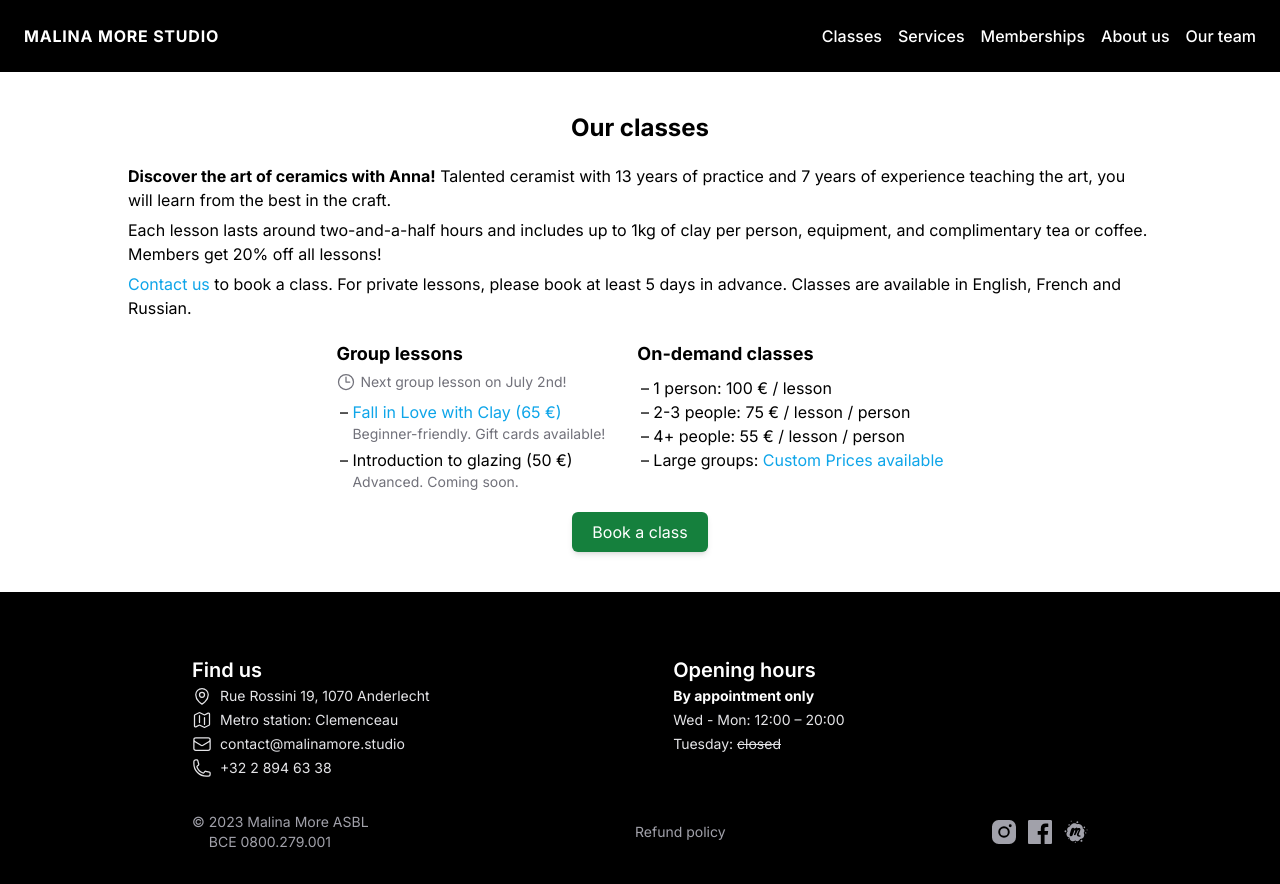
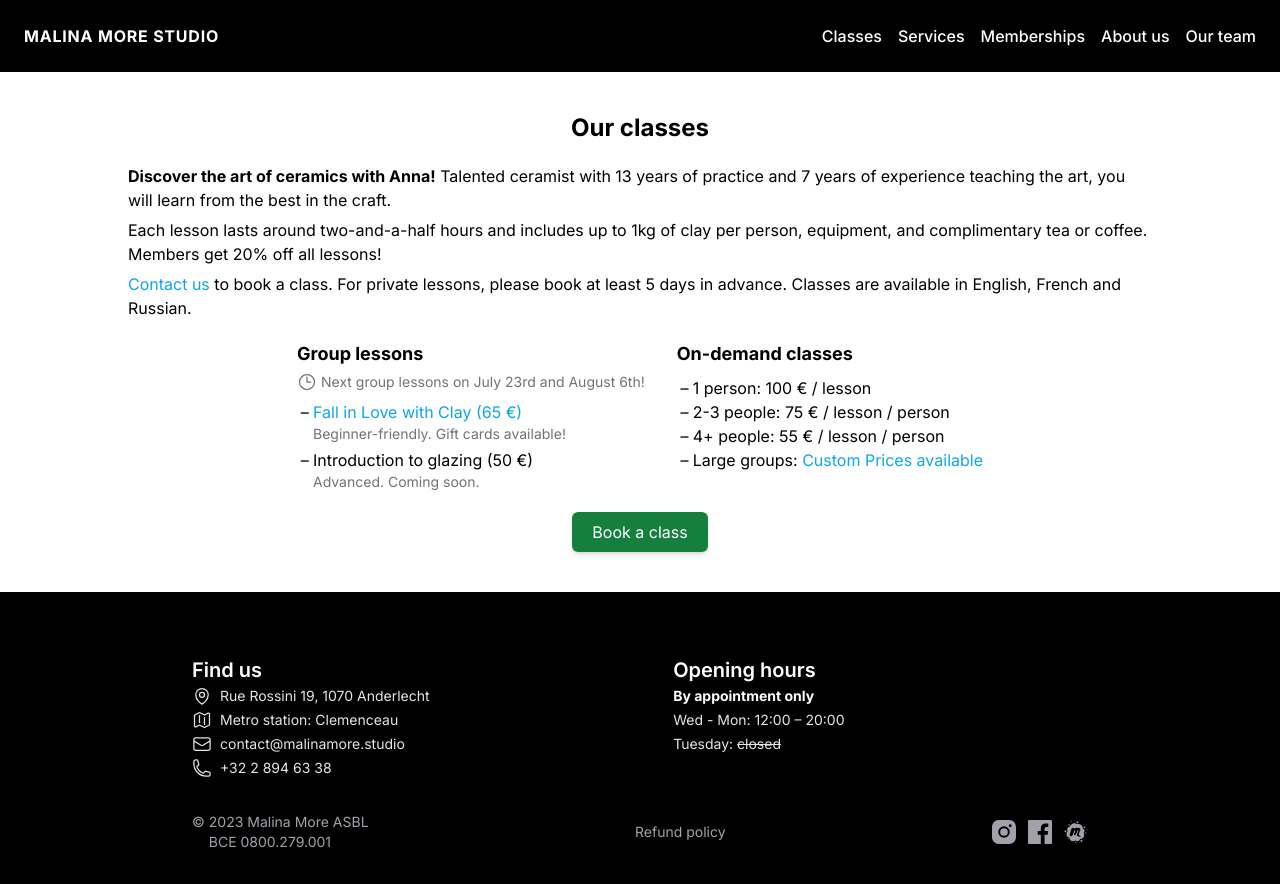
Before and after one commit to jleclanche/malinamore.studio, a Next.js app: page /classes in a window 1280 px wide. Built offline with nearby package versions, Linux system fonts and the light colour scheme.

Commit message:
Update dates

```diff
--- a/app/classes/OurClasses.tsx
+++ b/app/classes/OurClasses.tsx
@@ -33,7 +33,7 @@ const OurClasses = () => (
 			<div>
 				<p className="font-bold text-lg">Group lessons</p>
 				<p className="text-sm text-zinc-500 flex items-center gap-x-1 mt-1">
-					<ClockIcon /> Next group lesson on July 2nd!
+					<ClockIcon /> Next group lessons on July 23rd and August 6th!
 				</p>
 				<ul className="list-dash pl-4 space-y-1 mt-2">
 					<li>
--- a/app/classes/fall-in-love-with-clay/page.tsx
+++ b/app/classes/fall-in-love-with-clay/page.tsx
@@ -4,7 +4,7 @@ import { ClockIcon } from "@heroicons/react/24/outline";
 const BookNow = () => (
 	<div className="flex justify-center">
 		<ExternalLink
-			href="https://cal.com/malina-more/fall-in-love-with-clay?duration=150&month=2023-07&date=2023-07-02"
+			href="https://cal.com/malina-more/fall-in-love-with-clay?duration=150&month=2023-07&date=2023-07-23"
 			className="w-fit text-white bg-green-700 px-5 py-2 rounded-md shadow-md hover:bg-green-600 no-underline"
 		>
 			Book now (65 €)
@@ -27,7 +27,8 @@ const Page = () => (
 	<article className="p-10 mx-auto prose">
 		<h1>Fall in Love with Clay</h1>
 		<p className="text-sm text-zinc-500 flex items-center gap-x-1 mt-1">
-			<ClockIcon /> Next group lesson on <strong>July 2nd</strong>!
+			<ClockIcon /> Next group lesson on <strong>July 23rd</strong> and{" "}
+			<strong>August 6th</strong>!
 		</p>
 		<p>
 			<strong>Beginner-friendly lesson (In English).</strong> In this 2 hour
```
